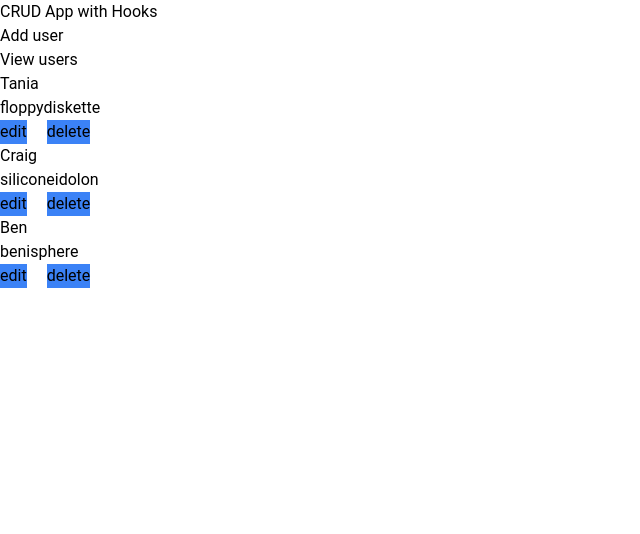
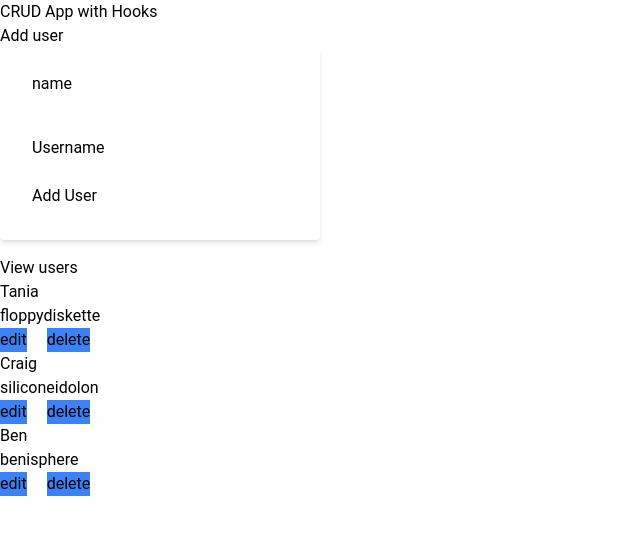
Before and after one commit to NeginSal/React-Hook-CRUD, a React (Create React App) app: page / in a window 1280 px wide. Shown: the top 534 px of the page, without its empty margins (0-640 px from the left). Built offline with nearby package versions, Linux system fonts and the light colour scheme.

Commit message:
added addUser component

```diff
--- a/src/App.js
+++ b/src/App.js
@@ -1,6 +1,7 @@
 import React, { useState } from 'react';
 import { v4 as uuidv4 } from 'uuid';
 import Users from './components/Users';
+import AddUser from './components/AddUser';
 
 function App() {
   const usersData = [
@@ -10,12 +11,18 @@ function App() {
   ]
   const [users, setUsers] = useState(usersData)
 
+  const addUser = (user) => {
+    setUsers([...users, user])
+
+  }
+
   return (
     <div>
       <h1>CRUD App with Hooks</h1>
       <div >
         <div >
           <h2>Add user</h2>
+          <AddUser addUser={addUser} />
         </div>
         <div >
           <h2>View users</h2>
--- /dev/null
+++ b/src/components/AddUser.js
@@ -0,0 +1,49 @@
+import React, { useState } from 'react';
+import { v4 as uuidv4 } from 'uuid';
+
+const AddUser = ({ addUser }) => {
+    const [name, setName] = useState("")
+    const [username, setUserName] = useState("")
+
+    const handleSubmit = (e) => {
+        e.preventDefault();
+        const newUser = {
+            id: uuidv4(),
+            name,
+            username
+        }
+        addUser(newUser)
+        setName('');
+        setUserName('');
+    }
+
+    return (
+        <>
+            <div class="w-full max-w-xs">
+                <form onSubmit={handleSubmit}
+                    class="bg-white shadow-md rounded px-8 pt-6 pb-8 mb-4">
+                    <div class="mb-4">
+                        <label>
+                            name
+                        </label>
+                        <input value={name} onChange={(e) => setName(e.target.value)} />
+                    </div>
+                    <div>
+                        <label>
+                            Username
+                        </label>
+                        <input value={username} onChange={(e) => setUserName(e.target.value)} />
+                    </div>
+                    <div >
+                        <button onClick={addUser}>
+                            Add User
+                        </button>
+                    </div>
+                </form>
+            </div>
+        </>
+
+    );
+}
+
+export default AddUser;
```
